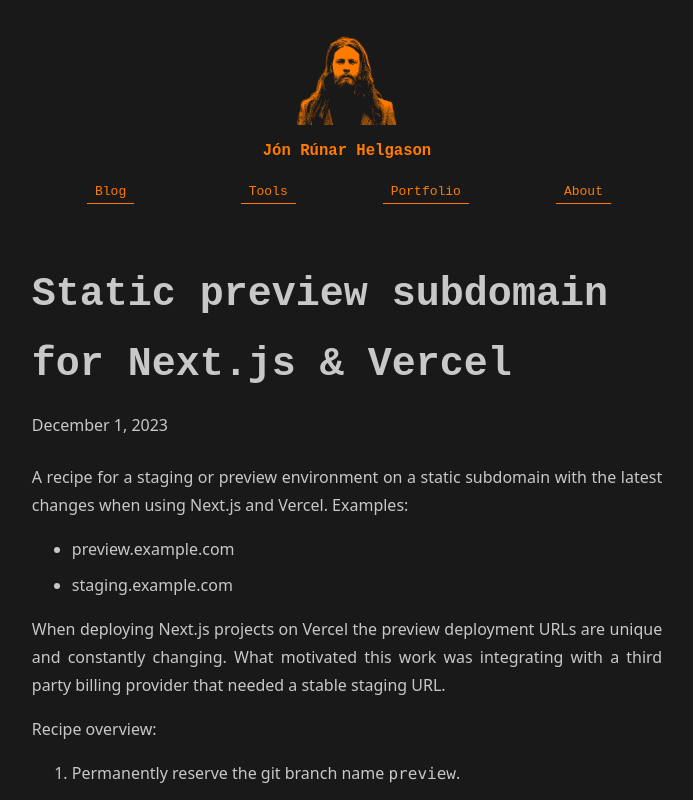
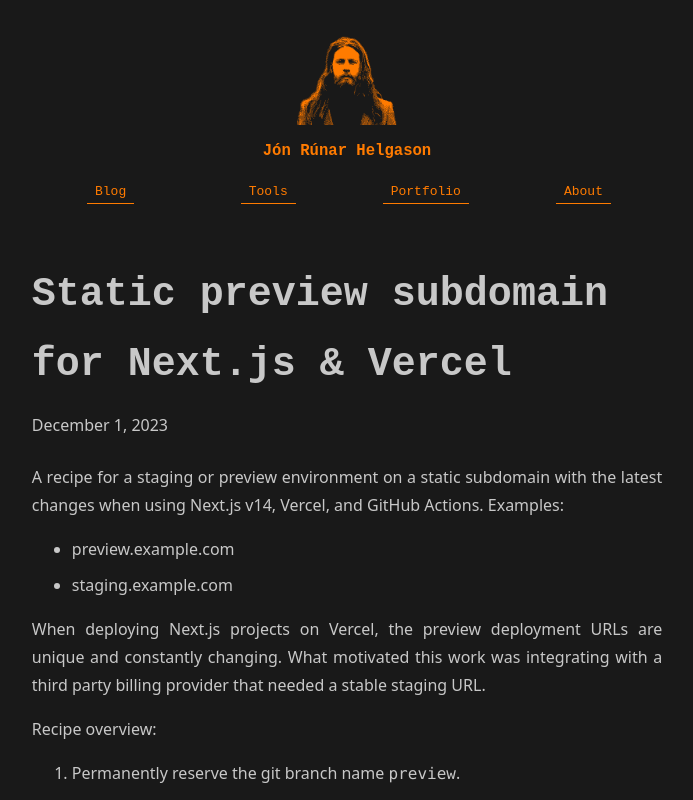
Before and after one commit to jonrh/jonrh.is, a Next.js app: page /preview-subdomain-nextj-vercel in a window 1280 px wide. Shown: the top 800 px of the page, without its empty margins (293-986 px from the left). Built offline with nearby package versions, Linux system fonts and the light colour scheme.

Commit message:
Incorporated feedback from Liam

```diff
--- a/pages/preview-subdomain-nextj-vercel/index.mdx
+++ b/pages/preview-subdomain-nextj-vercel/index.mdx
@@ -8,12 +8,12 @@
   for Next.js & Vercel with latest changes."
 >
   A recipe for a staging or preview environment on a static subdomain with the
-  latest changes when using Next.js and Vercel. Examples:
+  latest changes when using Next.js v14, Vercel, and GitHub Actions. Examples:
 
   + preview.example.com
   + staging.example.com
 
-  When deploying Next.js projects on Vercel the preview deployment URLs
+  When deploying Next.js projects on Vercel, the preview deployment URLs
   are unique and constantly changing. What motivated this work was integrating
   with a third party billing provider that needed a stable staging URL.
 
@@ -22,8 +22,8 @@
   1. Permanently reserve the git branch name `preview`.
   2. Automatically update `preview` to latest with a GitHub Action.
   3. Assign preview.example.com to the `preview` branch.
-  4. Adds noindex HTTP header to `preview` deployments.
-  5. Returns correct `robots.txt` for production and previews.
+  4. Add noindex HTTP header to `preview` deployments.
+  5. Return correct `robots.txt` for production and previews.
 
   With this in place the website will not suffer duplicate content penalty
   from the preview subdomain which could otherwise negatively effect SEO
@@ -50,7 +50,7 @@
   ## Vercel System Environment Variables
   For any of this to work the Next.js project will need to be aware of the
   the branch name that is being deployed. When deploying the project with
-  Vercel the "*Automatically expose System Environment Variables*" checkbox
+  Vercel, the "*Automatically expose System Environment Variables*" checkbox
   needs to be ticked. It can be found under Project -> Settings ->
   Environment Variables. The environment variable we are interested in is
   `VERCEL_GIT_COMMIT_REF` which is the git branch name that is being deployed.
```
